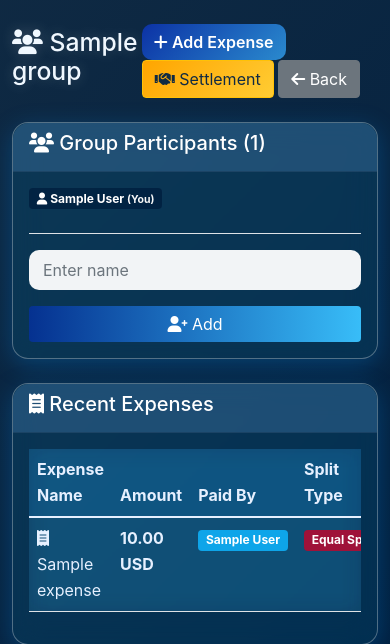
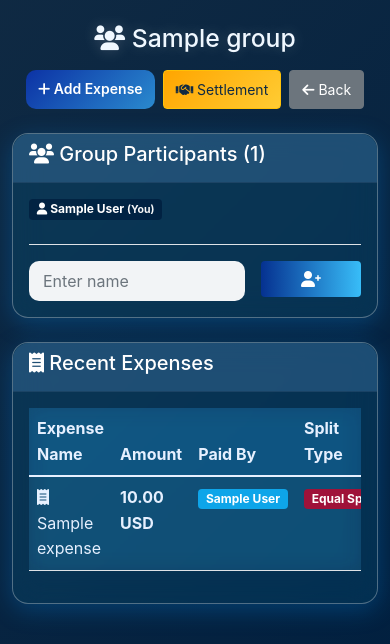
Before and after one commit to shraddha-2005/SettleUp-Simplifying-Group-Expenses-and-Splits, a Django app: page /group/1/ in a window 390 px wide. Shown: the part 64-708 px from the top of the page. Run offline with Django 5.2, Linux system fonts and the light colour scheme; a user stored in the database is signed in; tables that the repository leaves empty hold one stand-in row (values such as "Sample post"); some libraries are stand-ins or nearby versions.

Commit message:
SettleUp-Simplifying Group Expenses and Splits

```diff
--- a/expenses/templates/expenses/group_detail.html
+++ b/expenses/templates/expenses/group_detail.html
@@ -3,19 +3,57 @@
 {% block title %}{{ group.name }} - Settleup{% endblock %}
 
 {% block content %}
+<style>
+    /* Mobile button layout fix */
+    @media (max-width: 767px) {
+        .mobile-button-container {
+            display: flex;
+            gap: 0.5rem;
+            flex-wrap: nowrap;
+            overflow-x: auto;
+        }
+
+        .mobile-button-container .btn {
+            white-space: nowrap;
+            font-size: 0.875rem;
+            padding: 0.5rem 0.75rem;
+            flex-shrink: 0;
+        }
+
+        .mobile-button-container .btn i {
+            font-size: 0.875rem;
+        }
+
+        /* Hide button text on very small screens, keep icons */
+        @media (max-width: 380px) {
+            .mobile-button-container .btn-text {
+                display: none;
+            }
+        }
+    }
+
+    /* Desktop layout */
+    @media (min-width: 768px) {
+        .mobile-button-container {
+            display: flex;
+            gap: 0.5rem;
+        }
+    }
+</style>
+
 <div class="row">
     <div class="col-md-12">
-        <div class="d-flex justify-content-between align-items-center mb-4">
-            <h2><i class="fas fa-users"></i> {{ group.name }}</h2>
-            <div>
+        <div class="d-flex justify-content-between align-items-center mb-4 flex-column flex-md-row">
+            <h2 class="mb-3 mb-md-0"><i class="fas fa-users"></i> {{ group.name }}</h2>
+            <div class="mobile-button-container">
                 <a href="{% url 'add_expense' group.id %}" class="btn btn-primary">
-                    <i class="fas fa-plus"></i> Add Expense
+                    <i class="fas fa-plus"></i> <span class="btn-text">Add Expense</span>
                 </a>
                 <a href="{% url 'settlement' group.id %}" class="btn btn-warning">
-                    <i class="fas fa-handshake"></i> Settlement
+                    <i class="fas fa-handshake"></i> <span class="btn-text">Settlement</span>
                 </a>
                 <a href="{% url 'dashboard' %}" class="btn btn-secondary">
-                    <i class="fas fa-arrow-left"></i> Back
+                    <i class="fas fa-arrow-left"></i> <span class="btn-text">Back</span>
                 </a>
             </div>
         </div>
@@ -54,13 +92,13 @@
                 <form method="post" class="border-top pt-3">
                     {% csrf_token %}
                     <div class="row g-3">
-                        <div class="col-md-4">
+                        <div class="col-md-4 col-8">
                             <input type="text" name="name" class="form-control"
-                                   placeholder="Enter name " required>
+                                   placeholder="Enter name" required>
                         </div>
-                        <div class="col-md-2">
+                        <div class="col-md-2 col-4">
                             <button type="submit" name="add_participant" class="btn btn-success w-100">
-                                <i class="fas fa-user-plus"></i> Add
+                                <i class="fas fa-user-plus"></i> <span class="d-none d-md-inline">Add</span>
                             </button>
                         </div>
                     </div>
```
